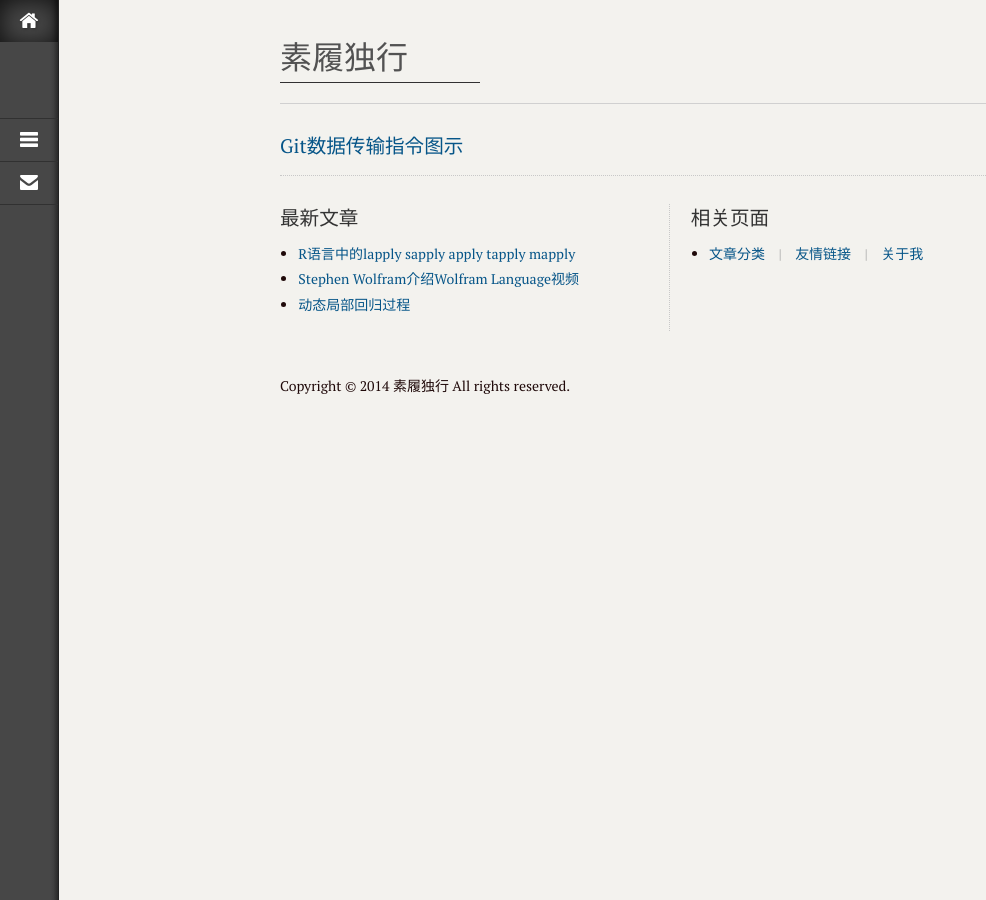
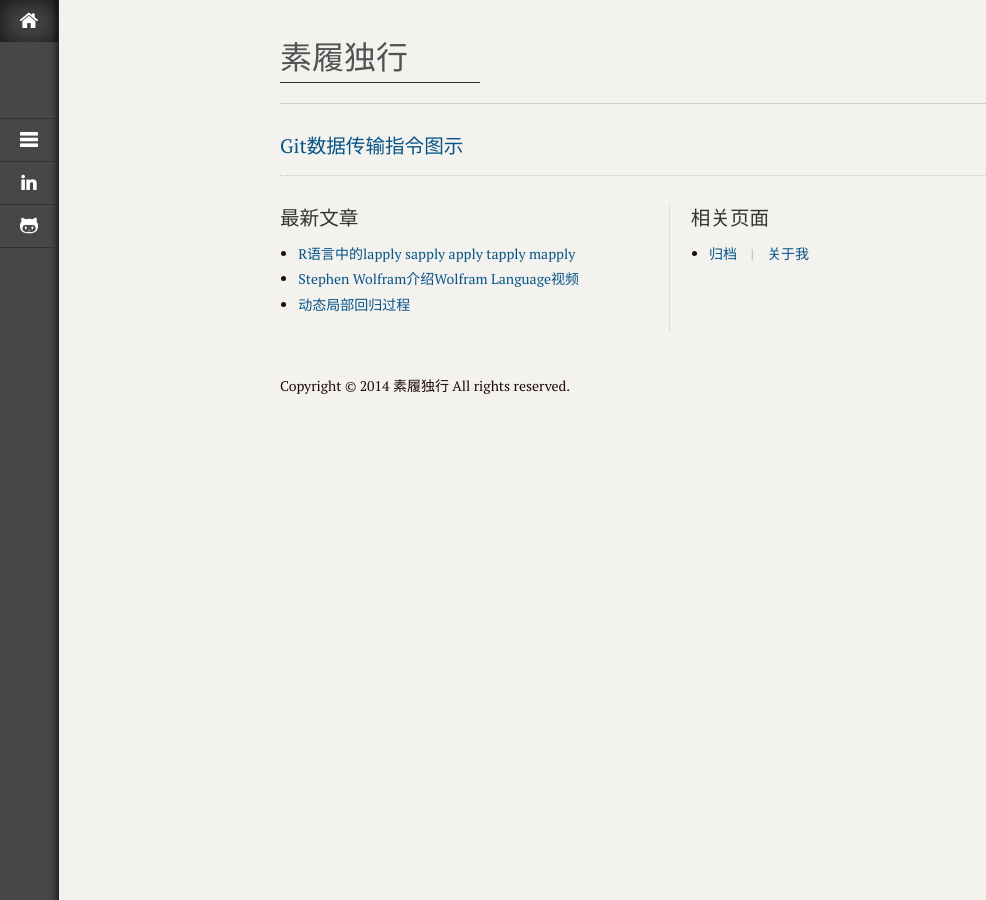
Before and after one commit to TechEnd/ccmien.github.io, a Jekyll site: the page built from index.html, in a window 1280 px wide. Shown: the whole page, without its empty margins (0-986 px from the left). Built offline with Jekyll 4.4.1, drawn with Linux system fonts in a browser that asks for light colours; Markdown is read by kramdown in place of the engine named in the settings; the list of posts is cut into pages by our own code.

Commit message:
add weblink

```diff
--- a/_config.yml
+++ b/_config.yml
@@ -21,10 +21,19 @@ nav:
     url: /archives.html
     icon: icon-reorder
     class: none
-  - text: 关于我
-    url: /contact.html
-    icon: icon-envelope-alt
+  - text: Linkedin
+    url: http://cn.linkedin.com/in/chaominchen
+    icon: icon-linkedin
     class: none
+  - text: Github
+    url: https://github.com/ccmien
+    icon: icon-github
+    class: none
+
+  # - text: 关于我
+  #   url: /contact.html
+  #   icon: icon-envelope-alt
+  #   class: none
   # - text: 联系我
   #   url: http://www.zhanxin.info/contact.html
   #   icon: icon-heart
@@ -35,12 +44,12 @@ nav:
   #   class: none
 
 page:
-  - text: 文章分类
+  - text: 归档
     url: /archives.html
     last: true
-  - text: 友情链接
-    url: /links.html
-    last: true
+  # - text: 喜欢的网站
+  #   url: /links.html
+  #   last: true
   - text: 关于我
     url: /contact.html
     last: false
--- a/contact.html
+++ b/contact.html
@@ -13,5 +13,5 @@ keywords:
 
 <h1 class="lotus-pagetit">About</h1>
 <article id="about">
-    <p>这里是个人的介绍</p>
+    <p>小才微善。</p>
 </article>
```
